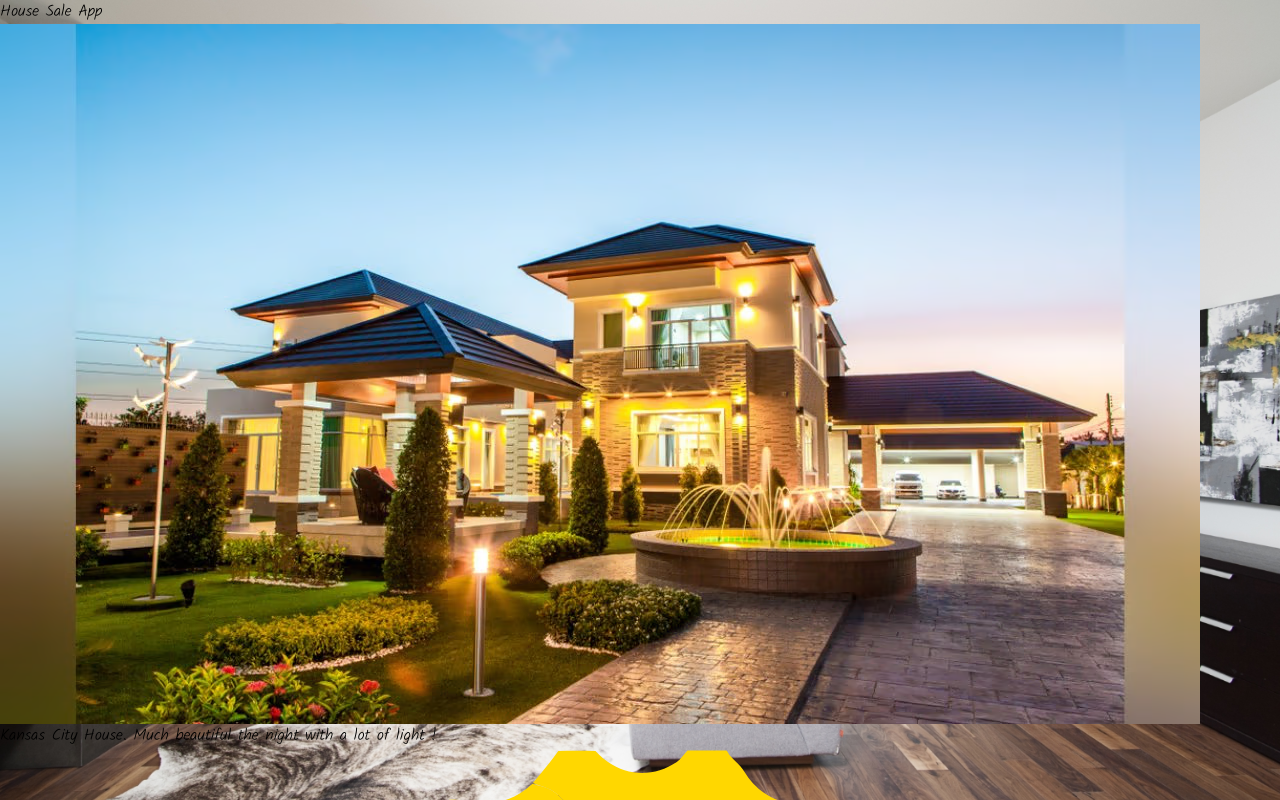
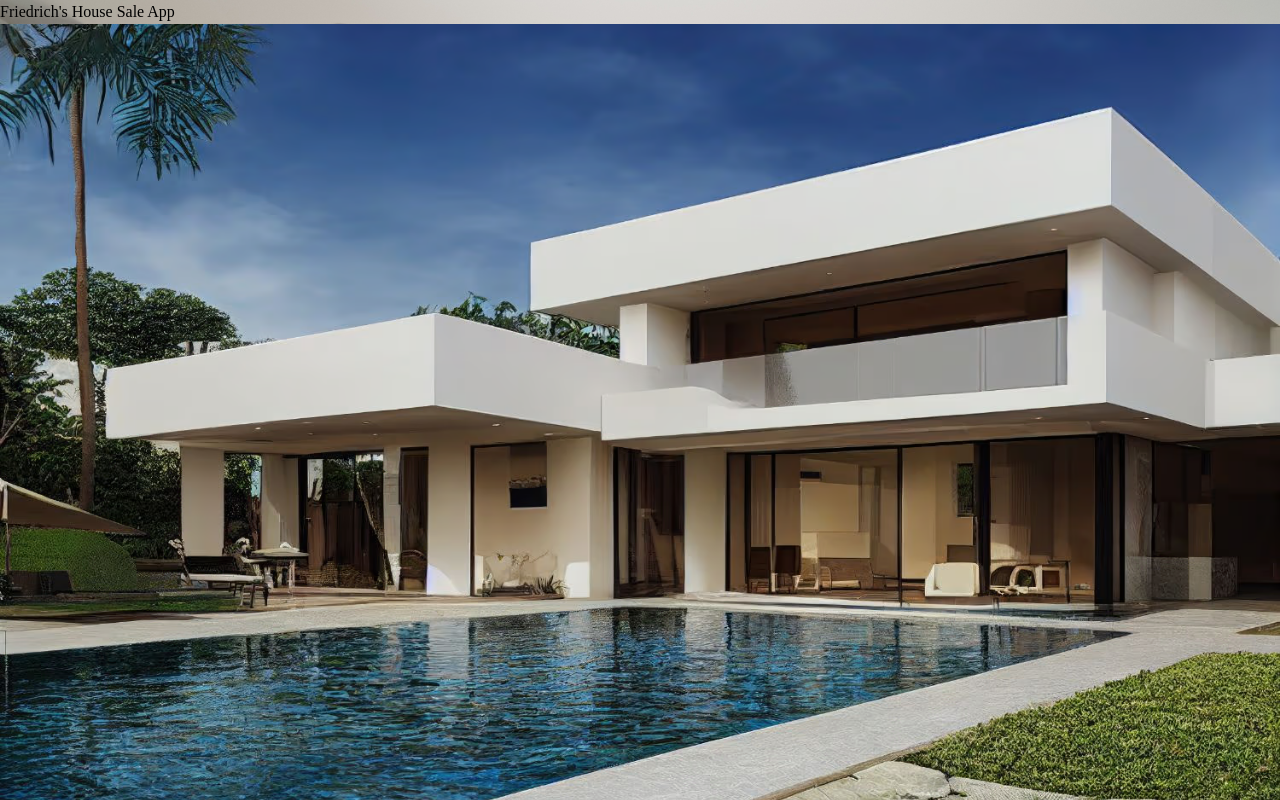
Before and after one commit to Friedrich482/first-react-app, a React (Vite) app: page / in a window 1280 px wide. Shown: the top 800 px of the page. Built offline with nearby package versions, Linux system fonts and the light colour scheme.

Commit message:
changed "description" to "location" for the houses

```diff
--- a/index.html
+++ b/index.html
@@ -6,12 +6,6 @@
     <link rel="icon" type="image/svg+xml" href="./src/assets/favicon.ico" />
     <meta name="viewport" content="width=device-width, initial-scale=1.0" />
     <title>House Sale App</title>
-    <link rel="preconnect" href="https://fonts.googleapis.com" />
-    <link rel="preconnect" href="https://fonts.gstatic.com" crossorigin />
-    <link
-      href="https://fonts.googleapis.com/css2?family=Kalam:wght@300&family=Satisfy&display=swap"
-      rel="stylesheet"
-    />
   </head>
   <body>
     <div id="root"></div>
--- a/src/App.jsx
+++ b/src/App.jsx
@@ -16,7 +16,7 @@ function App() {
     setHouseSold(newHouseSold);
   };
   return (
-    <div className="flex justify-center align-center flex-col gap-12">
+    <div className="align-center flex flex-col justify-center gap-12">
       <Header />
       <Content
         houses={houses}
@@ -25,7 +25,7 @@ function App() {
         setHouseSold={setHouseSold}
         handleClick={handleClick}
       />
-      <Footer iconsProps={iconsProps}/>
+      <Footer iconsProps={iconsProps} />
     </div>
   );
 }
--- a/src/Content.jsx
+++ b/src/Content.jsx
@@ -1,7 +1,7 @@
 import Houses from "./Houses";
 const Content = ({ houses, badge, houseSold, setHouseSold, handleClick }) => {
   return (
-    <main className="flex w-full flex-wrap items-center justify-center gap-10">
+    <main className="flex w-full flex-wrap items-center justify-center gap-10 pl-3 pr-3">
       <Houses
         houses={houses}
         badge={badge}
--- a/src/Header.jsx
+++ b/src/Header.jsx
@@ -1,8 +1,7 @@
-import React from "react";
 const Header = () => {
   return (
-    <header className="text-center text-5xl text-red-600 pt-4 font-bold">
-      <h1>House Sale App</h1>
+    <header className="pt-4 text-center text-5xl text-red-600">
+      <h1> Friedrich&apos;s House Sale App</h1>
     </header>
   );
 };
--- a/src/Houses.jsx
+++ b/src/Houses.jsx
@@ -1,5 +1,5 @@
 const Houses = ({ houses, badge, houseSold, handleClick }) => {
-  return houses.map(({ id, src, description, price }, index) => (
+  return houses.map(({ id, src, location, price }, index) => (
     <div
       key={id}
       className="flex min-w-72 max-w-80 flex-col items-center rounded-lg border-8 border-amber-800 bg-indigo-950 pb-1"
@@ -9,7 +9,7 @@ const Houses = ({ houses, badge, houseSold, handleClick }) => {
         alt={`House n°${id + 1}`}
         className="mt-8 aspect-square size-72 w-11/12 rounded-lg border-4 border-solid border-red-600"
       />
-      <p className="w-5/6 text-center text-xl text-teal-100">{description}</p>
+      <p className="w-5/6 text-center text-xl text-teal-100">{location}</p>
       <p className="flex w-full items-center justify-center border-b-4 border-t-4 border-double border-yellow-300 bg-red-600 text-center text-3xl font-bold text-white">
         <img
           src={badge}
--- a/src/data/housesData.js
+++ b/src/data/housesData.jsx
@@ -1,4 +1,4 @@
-import House1 from "../assets/imgs/houses/h1.avif";
+// import House1 from "../assets/imgs/houses/h1.avif";
 import House2 from "../assets/imgs/houses/h2.avif";
 import House3 from "../assets/imgs/houses/h3.avif";
 import House4 from "../assets/imgs/houses/h4.avif";
@@ -15,122 +15,112 @@ import House14 from "../assets/imgs/houses/h14.avif";
 import House15 from "../assets/imgs/houses/h15.avif";
 
 const houses = [
-  {
-    id: 1,
-    src: House1,
-    description:
-      "Kansas City House. Much beautiful the night with a lot of light !",
-    price: 120000,
-    sold: true,
-  },
+  // {
+  //   id: 1,
+  //   src: House1,
+  //   location:
+  //     "Kansas City House. Much beautiful the night with a lot of light !",
+  //   price: 120000,
+  //   sold: true,
+  // },
   {
     id: 2,
     src: House2,
-    description:
-      "The house of your dreams with a pool. Perfect for your holidays !",
+    location: "Philadelphia",
     price: 200000,
     sold: false,
   },
   {
     id: 3,
     src: House3,
-    description: "With this one and its beautiful pool, the summer is yours !",
+    location: "Seattle",
     price: 115000,
     sold: false,
   },
   {
     id: 4,
     src: House4,
-    description:
-      "A fortress with a big park. Your kids wont miss space to play !",
+    location: "Detroit",
     price: 150000,
     sold: true,
   },
   {
     id: 5,
     src: House5,
-    description:
-      "This house is perfect if you want to stay cozy and have forest near you !",
+    location: "Houston",
     price: 99000,
     sold: false,
   },
   {
     id: 6,
     src: House6,
-    description: "A simple ward for those who prefer little towns!",
+    location: "Dallas",
     price: 99000,
     sold: false,
   },
   {
     id: 7,
     src: House7,
-    description:
-      "Kansas City House. Much beautiful the night with a lot of light !",
+    location: "Kansas City",
     price: 120000,
     sold: true,
   },
   {
     id: 8,
     src: House8,
-    description:
-      "The house of your dreams with a pool. Perfect for your holidays !",
+    location: "Charlotte",
     price: 200000,
     sold: false,
   },
   {
     id: 9,
     src: House9,
-    description: "With this one and its beautiful pool, the summer is yours !",
+    location: "Nashville",
     price: 115000,
     sold: false,
   },
   {
     id: 10,
     src: House10,
-    description:
-      "A fortress with a big park. Your kids wont miss space to play !",
+    location: "Philadelphia",
     price: 150000,
     sold: true,
   },
   {
     id: 11,
     src: House11,
-    description:
-      "This house is perfect if you want to stay cozy and have forest near you !",
+    location: "Dallas",
     price: 99000,
     sold: false,
   },
   {
     id: 12,
     src: House12,
-    description: "A simple ward for those who prefer little towns!",
+    location: "San Diego",
     price: 99000,
     sold: false,
   },
   {
     id: 13,
     src: House13,
-    description:
-      "Kansas City House. Much beautiful the night with a lot of light !",
+    location: "Los Angeles",
     price: 120000,
     sold: true,
   },
   {
     id: 14,
     src: House14,
-    description:
-      "The house of your dreams with a pool. Perfect for your holidays !",
+    location: "Austin",
     price: 200000,
     sold: false,
   },
   {
     id: 15,
     src: House15,
-    description: "With this one and its beautiful pool, the summer is yours !",
+    location: "Seattle",
     price: 115000,
     sold: false,
   },
 ];
 
-
 export default houses;
--- a/src/index.css
+++ b/src/index.css
@@ -11,7 +11,7 @@ body {
   background-position: center;
   background-size: cover;
   background-attachment: fixed;
-  font-family: "Kalam", cursive;
+  font-family: cursive;
   font-weight: 400;
   font-style: normal;
 }
```
